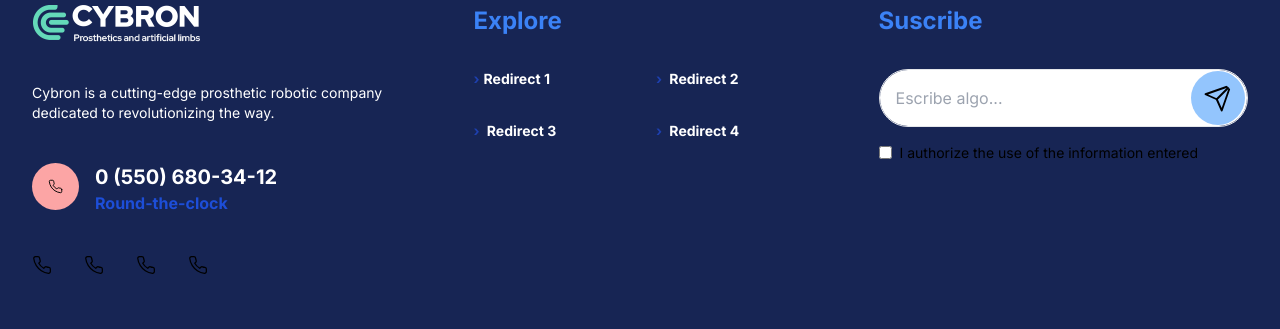
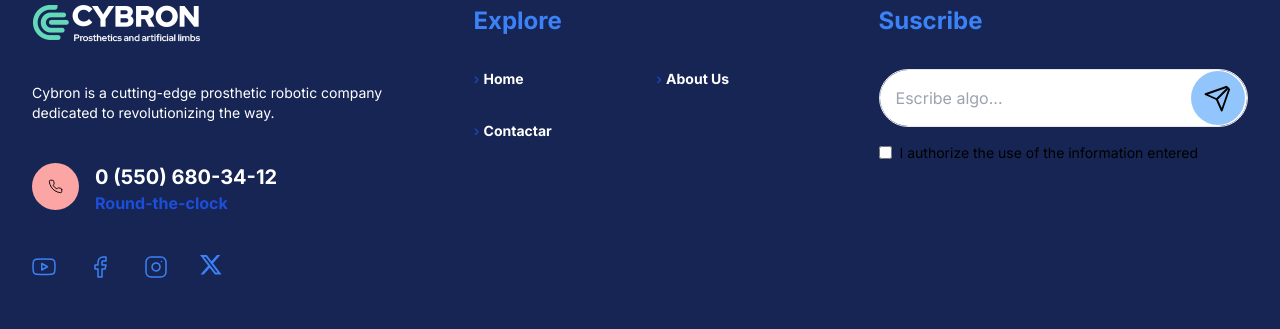
Before and after one commit to luisquest/activeHolistic, a Next.js app: page / in a window 1280 px wide. Shown: the part 5803-6132 px from the top of the page. Built offline with nearby package versions, Linux system fonts and the light colour scheme.

Commit message:
[UPDATE] Actualizar footer

```diff
--- a/src/app/components/footer/footer.tsx
+++ b/src/app/components/footer/footer.tsx
@@ -1,6 +1,10 @@
 import Image from "next/image";
 import Link from "next/link";
 import SendIcon from "../icons/send";
+import YoutubeIcon from "../icons/youtube";
+import FacebookIcon from "../icons/facebook";
+import InstagramIcon from "../icons/instagram";
+import TwitterIcon from "../icons/twitter";
 
 const Footer = () => {
     return (
@@ -35,30 +39,10 @@ const Footer = () => {
                                 </div>
                             </div>
                             <div className="flex gap-8">
-                                <Image src="/assets/icons/phone.svg"
-                                    alt="Menu"
-                                    width={20}
-                                    height={22}
-                                    priority
-                                />
-                                <Image src="/assets/icons/phone.svg"
-                                    alt="Menu"
-                                    width={20}
-                                    height={22}
-                                    priority
-                                />
-                                <Image src="/assets/icons/phone.svg"
-                                    alt="Menu"
-                                    width={20}
-                                    height={22}
-                                    priority
-                                />
-                                <Image src="/assets/icons/phone.svg"
-                                    alt="Menu"
-                                    width={20}
-                                    height={22}
-                                    priority
-                                />
+                                <a href="https://www.youtube.com" target="blank"><YoutubeIcon className="text-blue-500" /></a>
+                                <a href="https://www.facebook.com" target="blank"><FacebookIcon className="text-blue-500" /></a>
+                                <a href="https://www.instagram.com" target="blank"><InstagramIcon className="text-blue-500" /></a>
+                                <a href="https://www.twitter.com" target="blank"><TwitterIcon className="text-blue-500" /> </a>
                             </div>
                         </div>
                         {/* CENTRO */}
@@ -66,10 +50,9 @@ const Footer = () => {
                             <div className="text-2xl font-bold mb-8 text-blue-500">Explore</div>
                             <div>
                                 <ul className="grid grid-cols-2 gap-8 text-sm font-bold text-white">
-                                    <li><Link href={""} className="w-1/2 hover:text-blue-800" ><span className="text-blue-800 mr-1">&rsaquo;</span>Redirect 1</Link></li>
-                                    <li><Link href={""} className="w-1/2 hover:text-blue-800" ><span className="text-blue-800 mr-1">&rsaquo;</span> Redirect 2</Link></li>
-                                    <li><Link href={""} className="w-1/2 hover:text-blue-800" ><span className="text-blue-800 mr-1">&rsaquo;</span> Redirect 3</Link></li>
-                                    <li><Link href={""} className="w-1/2 hover:text-blue-800" ><span className="text-blue-800 mr-1">&rsaquo;</span> Redirect 4</Link></li>
+                                    <li><Link href={"/"} className="w-1/2 hover:text-blue-800" ><span className="text-blue-800 mr-1">&rsaquo;</span>Home</Link></li>
+                                    <li><Link href={"/about-us"} className="w-1/2 hover:text-blue-800" ><span className="text-blue-800 mr-1">&rsaquo;</span>About Us</Link></li>
+                                    <li><Link href={"/contact"} className="w-1/2 hover:text-blue-800" ><span className="text-blue-800 mr-1">&rsaquo;</span>Contactar</Link></li>
                                 </ul>
                             </div>
                         </div>
```
